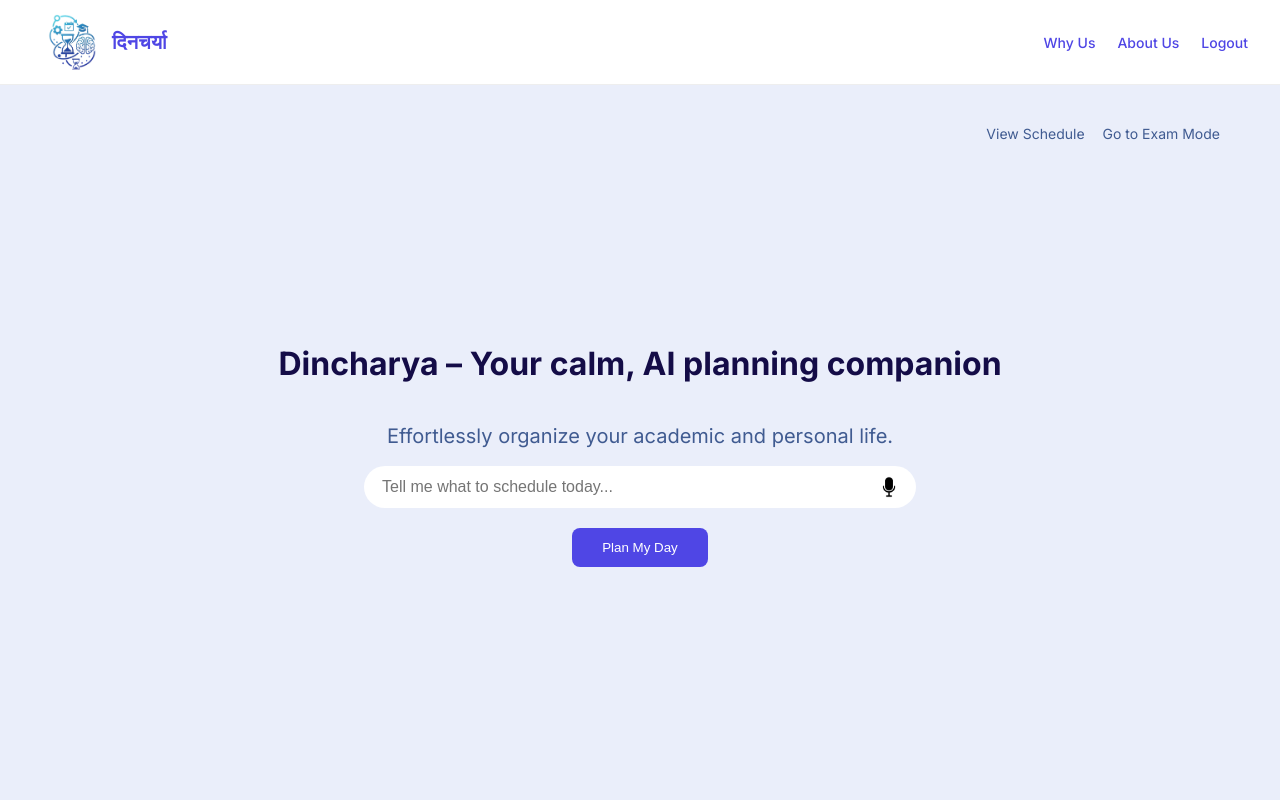
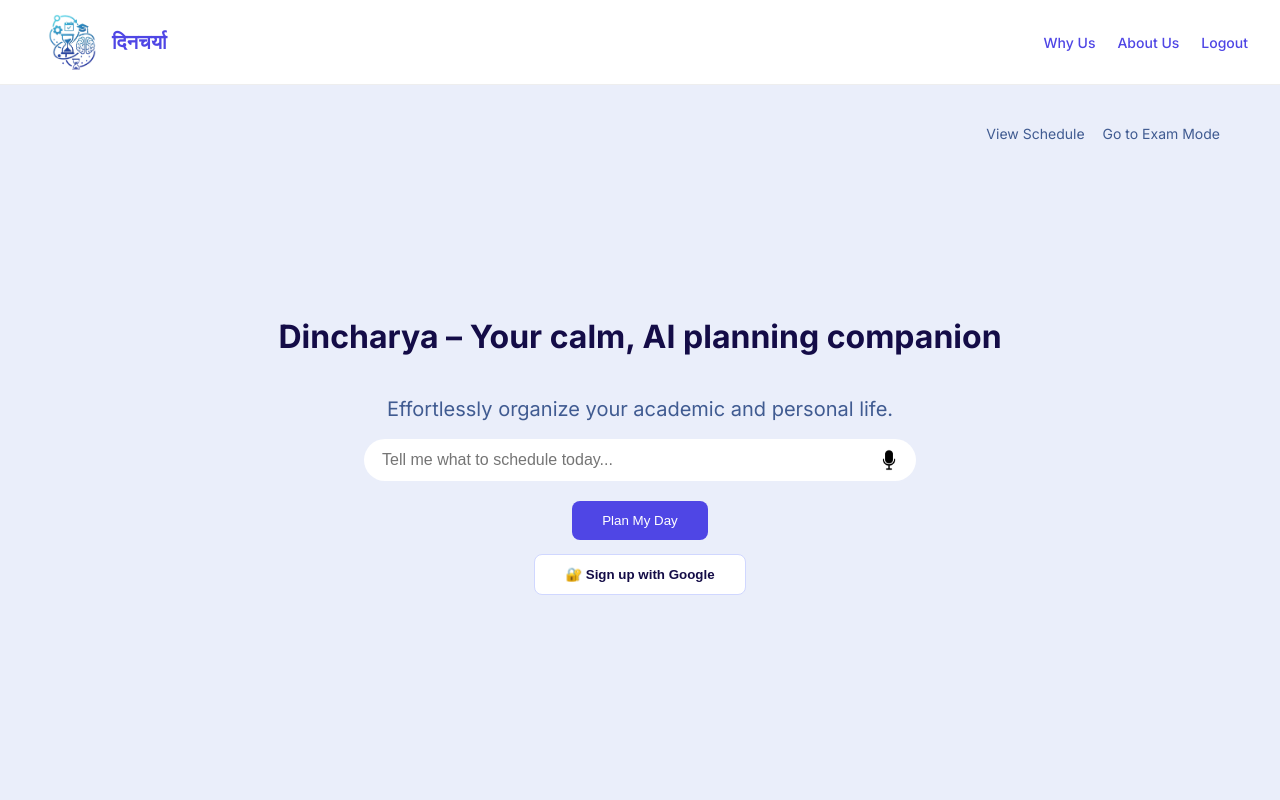
Before and after one commit to hemant1904/dincharya, a Next.js app: page / in a window 1280 px wide. Shown: the top 800 px of the page. Built offline with nearby package versions, Linux system fonts and the light colour scheme.

Commit message:
Require Google sign-in before using planner features

```diff
--- a/app/page.tsx
+++ b/app/page.tsx
@@ -75,6 +75,15 @@ export default function Dashboard() {
   }
 
   async function handlePlan() {
+    // 🔒 REQUIRE GOOGLE LOGIN BEFORE USING FEATURES
+    const isLoggedIn = document.cookie.includes("auth=true");
+
+    if (!isLoggedIn) {
+      alert("Please sign in with Google to use Dincharya features.");
+      return;
+    }
+
+    // ⬇️ EXISTING LOGIC (UNCHANGED)
     if (!text.trim() || loading) return;
 
     setLoading(true);
@@ -136,7 +145,6 @@ export default function Dashboard() {
         })
       );
 
-
       setModalText("Your schedule is ready!");
 
       setTimeout(() => {
@@ -148,6 +156,7 @@ export default function Dashboard() {
       setError("Something went wrong");
     }
   }
+
 
   return (
     <div style={{ background: "#eaeefa", minHeight: "100vh" }}>
@@ -248,6 +257,22 @@ export default function Dashboard() {
         >
           Plan My Day
         </button>
+        <button
+          onClick={() => window.location.href = "/api/auth/google"}
+          style={{
+            marginTop: 14,
+            padding: "12px 30px",
+            borderRadius: 8,
+            background: "white",
+            color: "#140c47",
+            border: "1px solid #d0d7ff",
+            cursor: "pointer",
+            fontWeight: 600,
+          }}
+        >
+          🔐 Sign up with Google
+        </button>
+
 
         {error && <p style={{ color: "red" }}>{error}</p>}
       </div>
```
